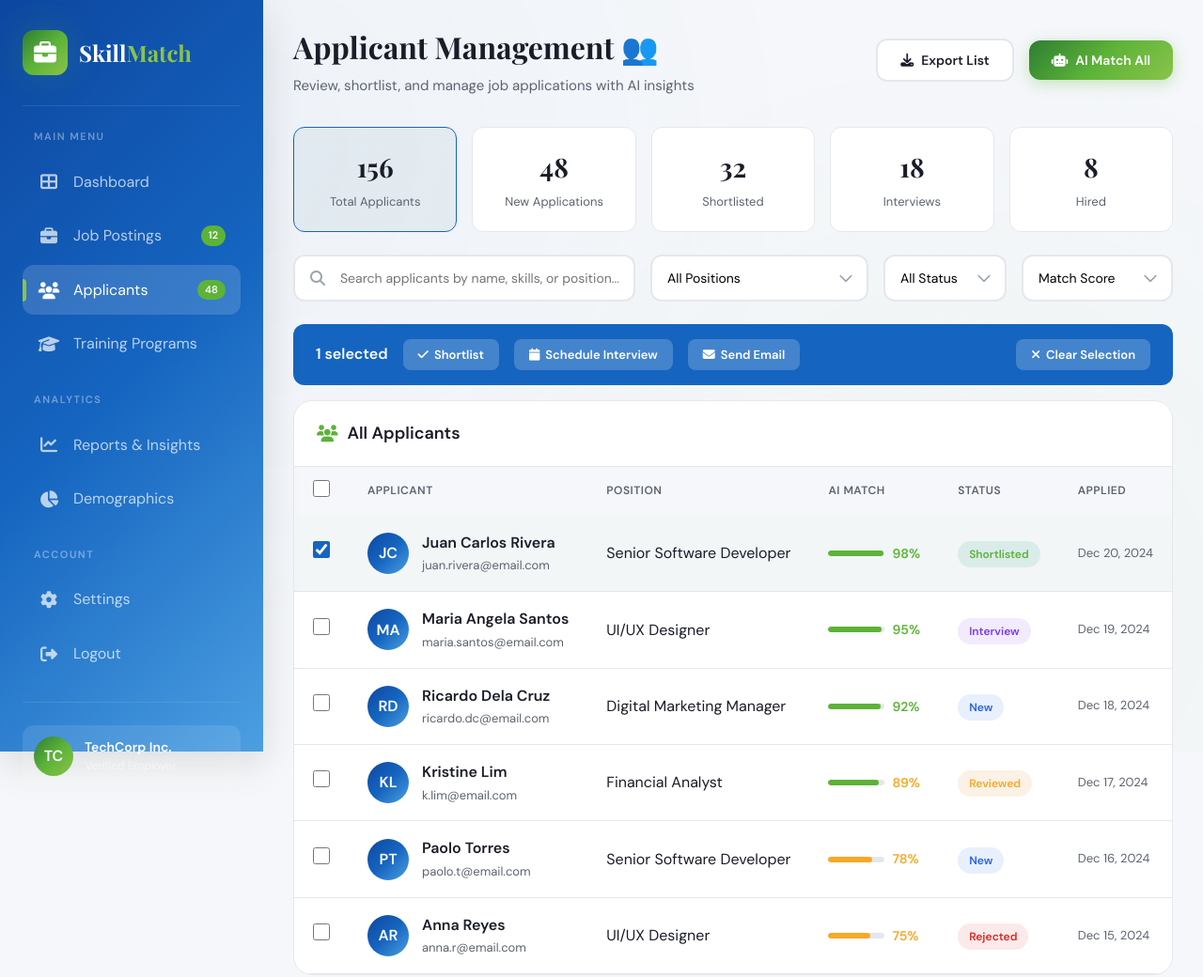
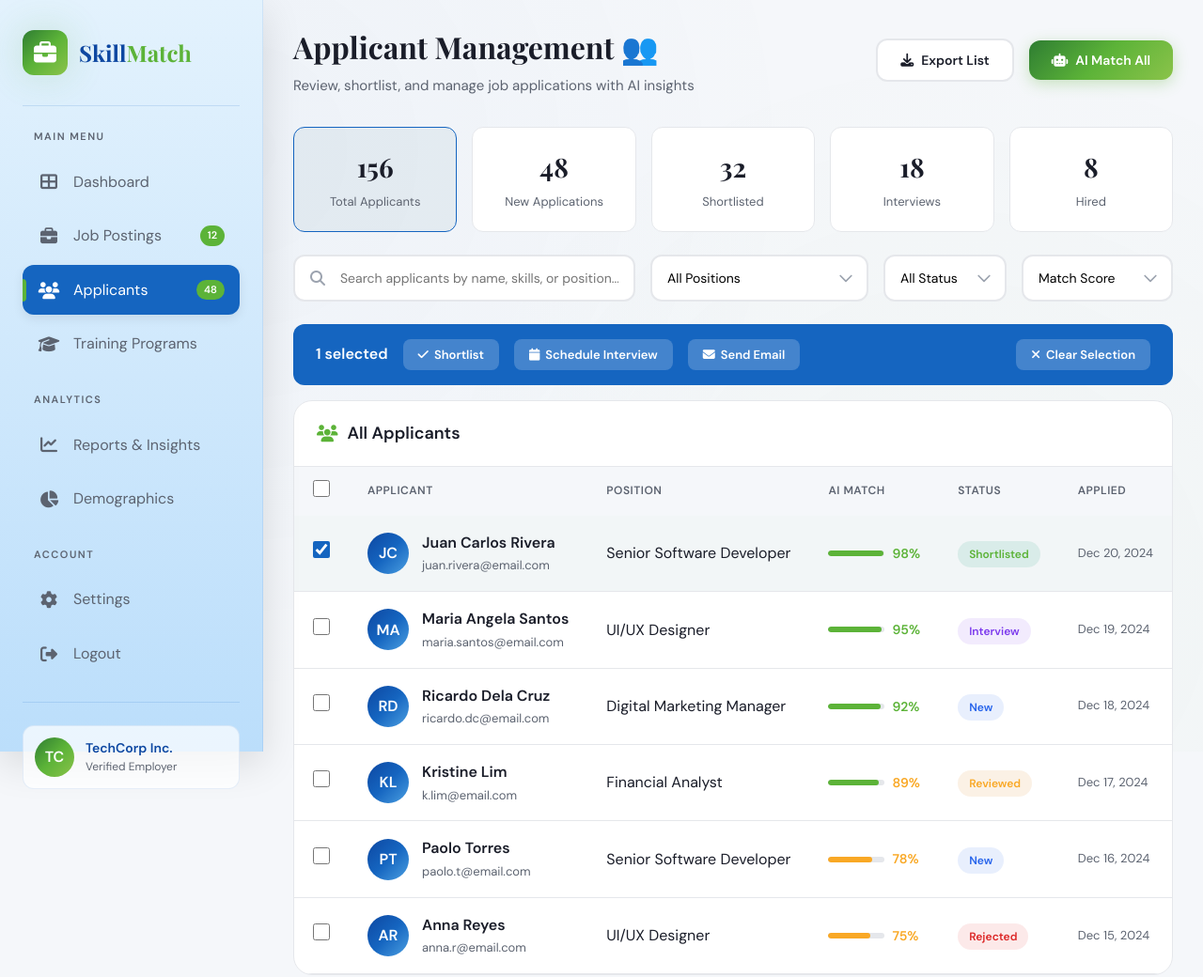
Before and after one commit to pogifons/Prototype-SkillMatch, a plain HTML site: page ADMIN/applicants.html in a window 1280 px wide. Shown: the top 1040 px of the page at 94% size. Drawn offline with nearby package versions, Linux system fonts and the light colour scheme.

Commit message:
color changes

```diff
--- a/ADMIN/applicants.html
+++ b/ADMIN/applicants.html
@@ -67,12 +67,13 @@
             top: 0;
             width: 280px;
             height: 100vh;
-            background: var(--gradient-primary);
+            background: linear-gradient(180deg, #E3F2FD 0%, #BBDEFB 100%);
             padding: 24px;
             display: flex;
             flex-direction: column;
             z-index: 100;
             box-shadow: var(--shadow-lg);
+            border-right: 1px solid rgba(21, 101, 192, 0.1);
         }
 
         .logo {
@@ -80,7 +81,7 @@
             align-items: center;
             gap: 12px;
             padding: 8px 0 32px;
-            border-bottom: 1px solid rgba(255,255,255,0.1);
+            border-bottom: 1px solid rgba(21, 101, 192, 0.15);
             margin-bottom: 24px;
         }
 
@@ -101,10 +102,10 @@
             font-family: 'Playfair Display', serif;
             font-size: 24px;
             font-weight: 700;
-            color: white;
+            color: var(--primary-dark);
         }
 
-        .logo-text span { color: var(--accent-light); }
+        .logo-text span { color: var(--accent); }
 
         .nav-section { margin-bottom: 24px; }
 
@@ -113,7 +114,7 @@
             font-weight: 600;
             text-transform: uppercase;
             letter-spacing: 1.5px;
-            color: rgba(255,255,255,0.4);
+            color: var(--text-secondary);
             margin-bottom: 12px;
             padding-left: 12px;
         }
@@ -123,7 +124,7 @@
             align-items: center;
             gap: 14px;
             padding: 14px 16px;
-            color: rgba(255,255,255,0.7);
+            color: var(--text-secondary);
             text-decoration: none;
             border-radius: var(--radius-md);
             transition: all 0.3s ease;
@@ -132,14 +133,15 @@
         }
 
         .nav-link:hover {
-            background: rgba(255,255,255,0.1);
-            color: white;
+            background: rgba(21, 101, 192, 0.08);
+            color: var(--primary-dark);
             transform: translateX(4px);
         }
 
         .nav-link.active {
-            background: rgba(255,255,255,0.15);
+            background: var(--primary);
             color: white;
+            box-shadow: var(--shadow-md);
         }
 
         .nav-link.active::after {
@@ -150,7 +152,7 @@
             transform: translateY(-50%);
             width: 4px;
             height: 24px;
-            background: var(--accent-light);
+            background: var(--accent);
             border-radius: 0 4px 4px 0;
         }
 
@@ -169,7 +171,7 @@
         .sidebar-footer {
             margin-top: auto;
             padding-top: 24px;
-            border-top: 1px solid rgba(255,255,255,0.1);
+            border-top: 1px solid rgba(21, 101, 192, 0.15);
         }
 
         .user-card {
@@ -177,8 +179,9 @@
             align-items: center;
             gap: 12px;
             padding: 12px;
-            background: rgba(255,255,255,0.1);
+            background: rgba(255,255,255,0.7);
             border-radius: var(--radius-md);
+            border: 1px solid rgba(21, 101, 192, 0.1);
         }
 
         .user-avatar {
@@ -194,8 +197,8 @@
             font-size: 16px;
         }
 
-        .user-info h4 { color: white; font-size: 14px; font-weight: 600; }
-        .user-info p { color: rgba(255,255,255,0.5); font-size: 12px; }
+        .user-info h4 { color: var(--primary-dark); font-size: 14px; font-weight: 600; }
+        .user-info p { color: var(--text-secondary); font-size: 12px; }
 
         /* Main Content */
         .main-content {
```
Also changed, not shown: ADMIN/analytics.html (+15 -13 lines), ADMIN/employer.html (+23 -20 lines), ADMIN/jobs.html (+21 -18 lines), ADMIN/login.html (+16 -13 lines), ADMIN/training.html (+15 -13 lines).
